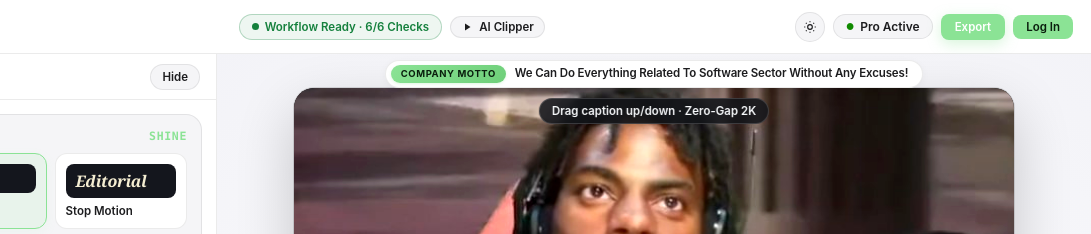
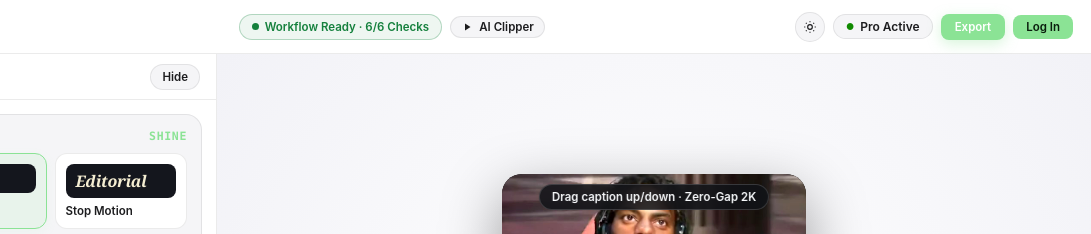
Before and after one commit to HRL-International-Private-Limited/Resolve-Lumvrix, a plain HTML site: page docs/index.html in a window 1280 px wide. Shown: the top 234 px of the page, 189-1280 px from the left. Drawn offline with Linux system fonts and the light colour scheme; no server answers; animation ran at ten frames a second.

Commit message:
style: remove company motto badge and lock preview container to strict 9:16 aspect ratio

```diff
--- a/docs/index.html
+++ b/docs/index.html
@@ -300,11 +300,19 @@
     position: relative;
   }
   .phone {
-    position: relative; height: 100%; max-height: 100%; aspect-ratio: 9 / 16;
-    border-radius: 20px; overflow: hidden; background: #000;
-    box-shadow: 0 22px 58px rgba(0, 0, 0, 0.20), 0 0 0 1px rgba(0, 0, 0, 0.12);
-  }
-  #previewCanvas { width: 100%; height: 100%; display: block; cursor: grab; }
+    position: relative;
+    aspect-ratio: 9 / 16 !important;
+    height: 100% !important;
+    max-height: min(calc(100vh - 260px), 640px) !important;
+    width: calc(min(calc(100vh - 260px), 640px) * (9 / 16)) !important;
+    max-width: 90vw !important;
+    margin: 0 auto !important;
+    border-radius: 20px;
+    overflow: hidden;
+    background: #000;
+    box-shadow: 0 20px 60px rgba(0, 0, 0, 0.40), 0 0 0 1px rgba(255, 255, 255, 0.1);
+  }
+  #previewCanvas { width: 100% !important; height: 100% !important; aspect-ratio: 9 / 16 !important; object-fit: cover !important; display: block !important; cursor: grab; }
   #previewCanvas:active { cursor: grabbing; }
   #previewCanvas.pin-cursor { cursor: crosshair !important; }
   .pin-layer { position: absolute; inset: 0; pointer-events: none; }
@@ -607,13 +615,13 @@
 
   /* Responsive Viewport & Laptop Screen Optimization */
   .stage-canvas-wrap { max-height: 52vh; display: flex; align-items: center; justify-content: center; }
-  .stage-canvas-wrap canvas { max-height: 50vh; width: auto !important; height: auto !important; object-fit: contain; }
+
   .timeline { flex-shrink: 0; min-height: 130px; }
 
   @media (max-height: 820px) {
     .stage { padding: 6px 14px; }
     .stage-canvas-wrap { max-height: 44vh; }
-    .stage-canvas-wrap canvas { max-height: 42vh; }
+
     .timeline { min-height: 110px; }
   }
 </style>
@@ -925,10 +933,7 @@
     <!-- HUGE DISTRACTION-FREE 60FPS PREVIEW CANVAS (Direct Drag + Click-to-Pin!) -->
     <main class="stage" id="dropZone">
       <div style="display:flex;flex-direction:column;align-items:center;gap:6px;z-index:15;">
-        <div class="company-motto-badge" title="HRL International Private Limited — Official Company Motto">
-          <span class="motto-tag">Company Motto</span>
-          <span class="motto-text">We Can Do Everything Related To Software Sector Without Any Excuses!</span>
-        </div>
+
         <!-- Live Agent Clipping Floating Stage Bar (Pause / Change / Skip In-Between!) -->
         <div id="stageAgentBar" style="display:none;align-items:center;gap:8px;background:var(--surface);border:1.5px solid var(--hrl-crimson);padding:4px 10px 4px 12px;border-radius:9999px;box-shadow:0 6px 20px rgba(139, 227, 149,.15);">
           <span class="dot" style="color:var(--hrl-crimson);"></span>
```
